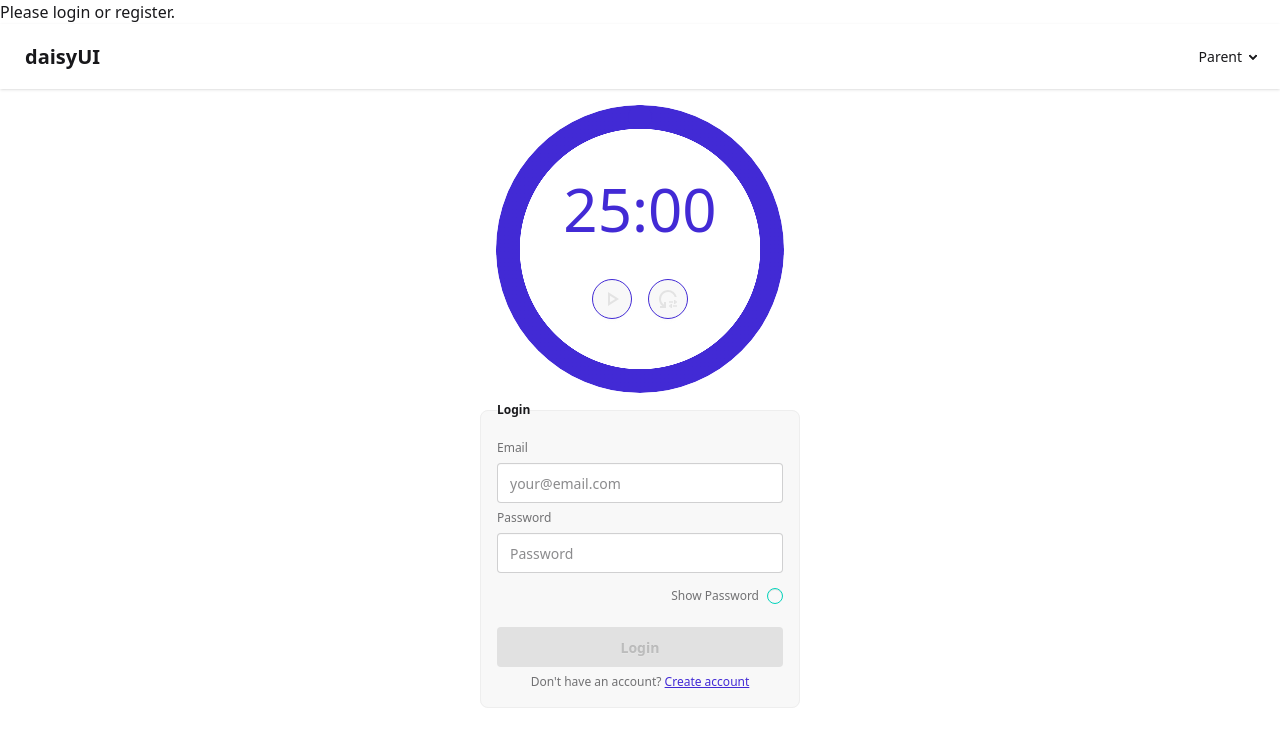
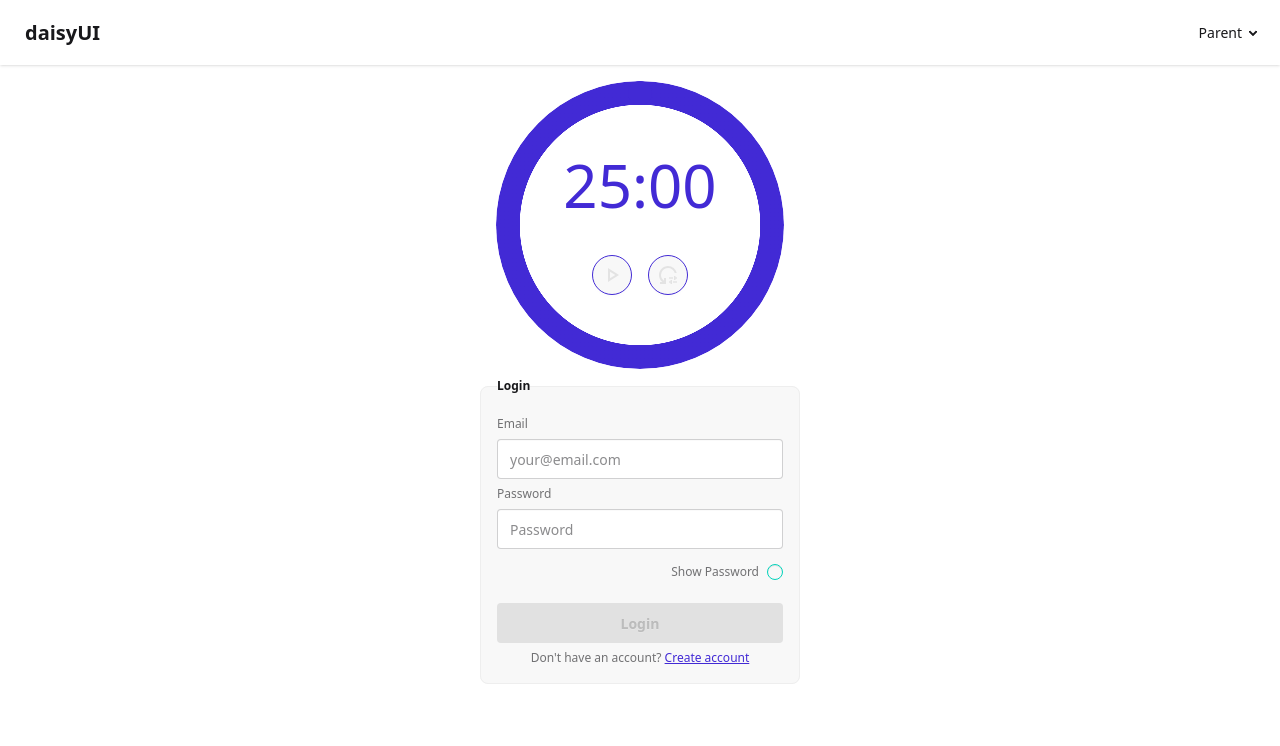
Before and after one commit to kingwell47/cs50-final-project, a React (Vite) app: page /login in a window 1280 px wide. Shown: the top 746 px of the page. Built offline with nearby package versions, Linux system fonts and the light colour scheme; no server answers.

Commit message:
added redirects based on auth

```diff
--- a/src/App.jsx
+++ b/src/App.jsx
@@ -27,13 +27,6 @@ function App() {
     <>
       <TimerTicker />
       <main>
-        {user ? (
-          <>
-            <p>Welcome, {user.email}</p>
-          </>
-        ) : (
-          <p>Please login or register.</p>
-        )}
         <Layout>
           <Routes>
             <Route
```
